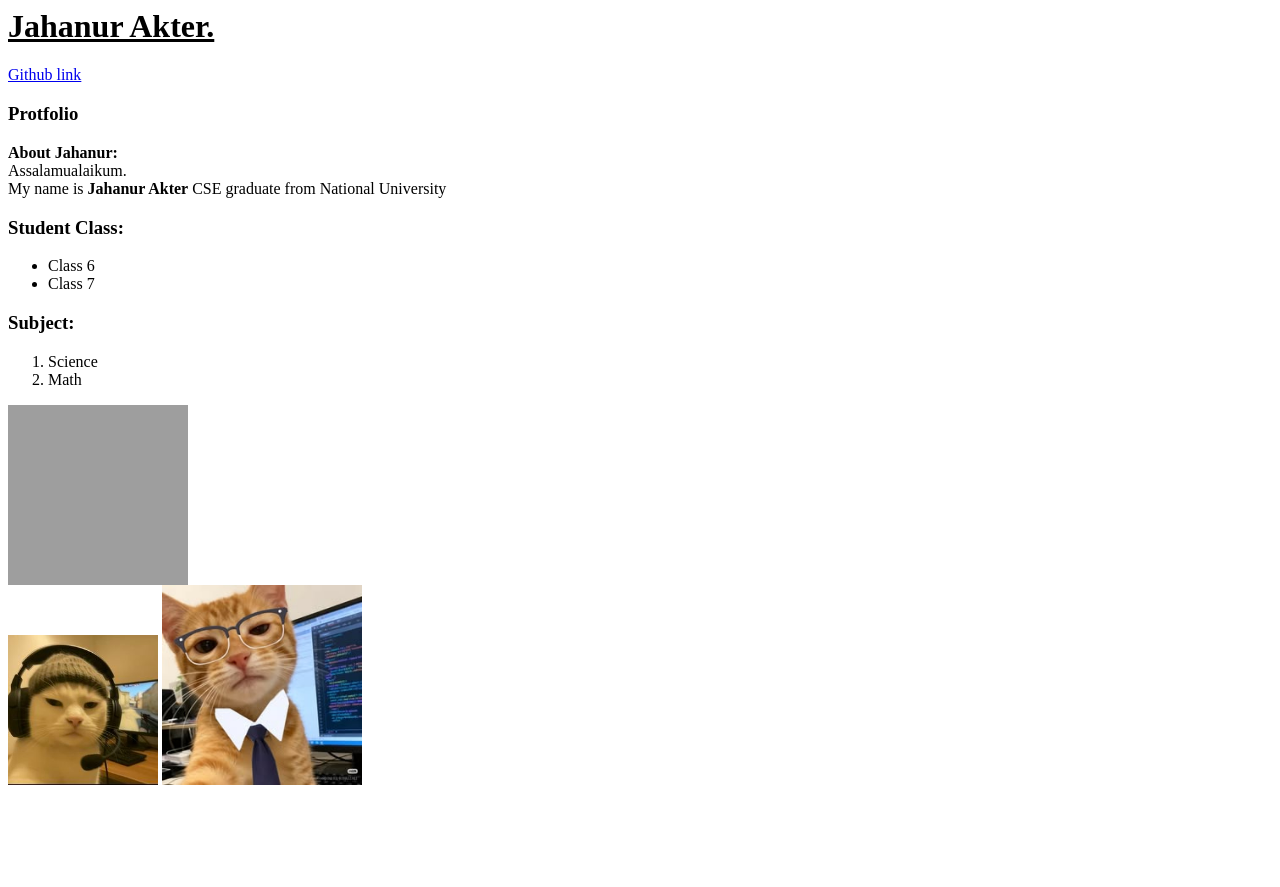
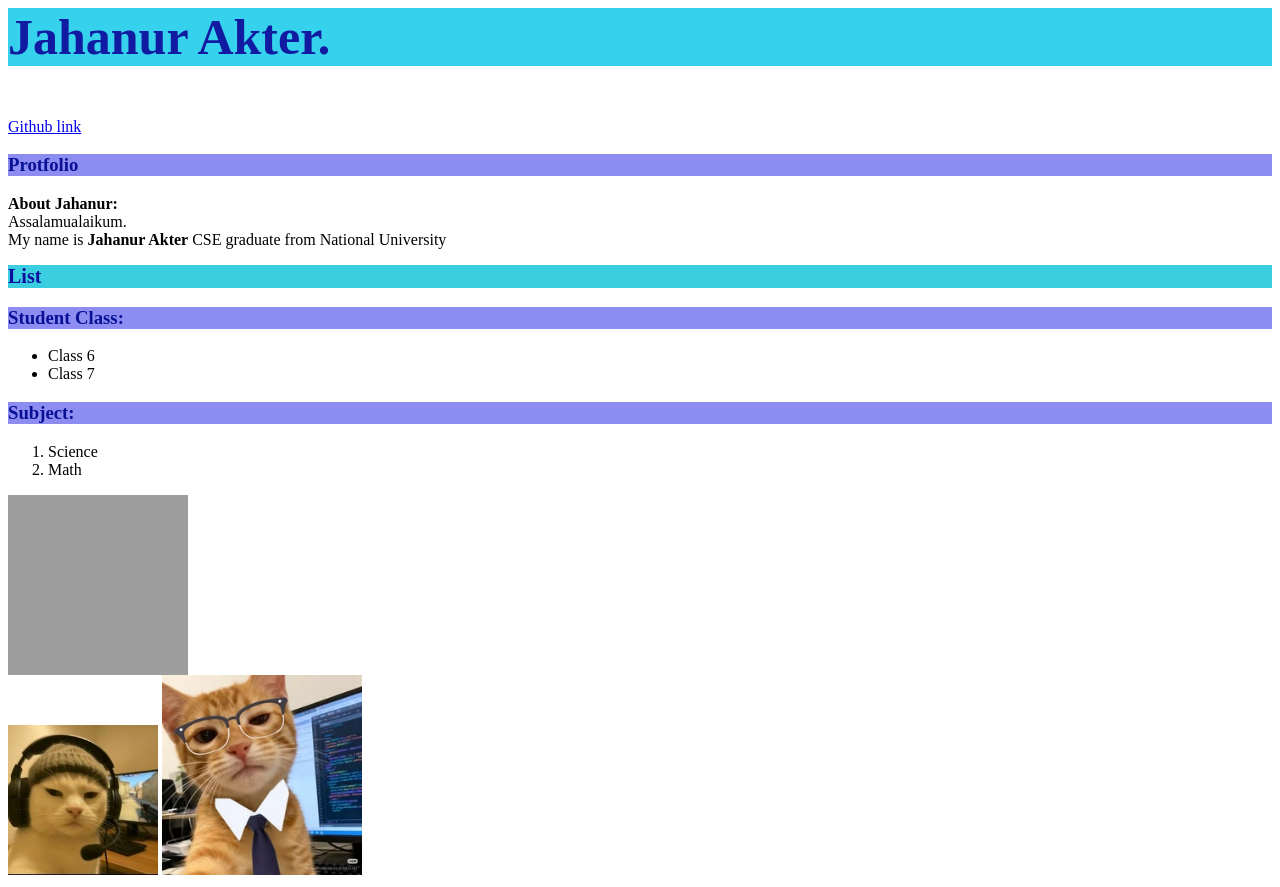
Before and after one commit to jahanurakter/Web_Development_Learning, a plain HTML site: page index.html in a window 1280 px wide. Before the commit the page ends 800 px from the top, so only its background shows below. Drawn offline with Linux system fonts and the light colour scheme; grey boxes are pictures that could not be loaded.

Commit message:
new method

```diff
--- a/index.html
+++ b/index.html
@@ -1,12 +1,30 @@
 <html>
     <head>
         <title>Jahanur Akter</title>
+        <style>
+            h3{
+                color: rgb(8, 17, 150);
+                background-color:rgb(141, 141, 241);
+                font-family:'Times New Roman', Times, serif;
+            }
+            .h1-1 {
+                font-size: 20px;
+                color: rgb(13, 13, 158);
+                background-color: rgb(59, 205, 224);
+            }
+            .h1-2{
+                font-size: 50px;
+                color: rgb(17, 27, 161);
+                background-color: rgb(54, 209, 236);
+            }
+        </style>
     </head>
     <body>
-        <h1><u>Jahanur Akter.</u></h1>
+        <h1 class="h1-2">Jahanur Akter.</h1><br>
         <a href="https://github.com/jahanurakter">Github link</a>
         <h3>Protfolio</h3>
         <p><strong>About Jahanur:</strong><br>Assalamualaikum. <br> My name is <b>Jahanur Akter</b> CSE graduate from National University</p>
+        <h1 class="h1-1">List</h1>
         <h3>Student Class:</h3>
         <ul>
             <li>Class 6</li>
```
Also changed, not shown: audio_vedio.html (added, +14 -0 lines).
